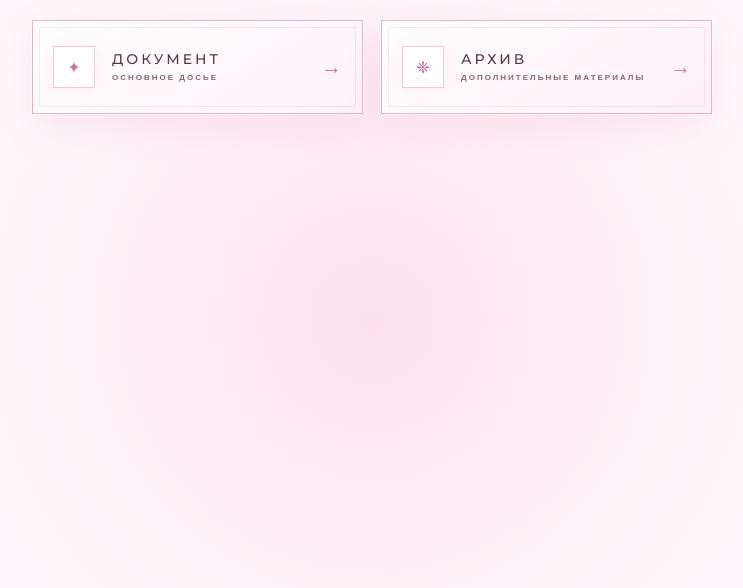
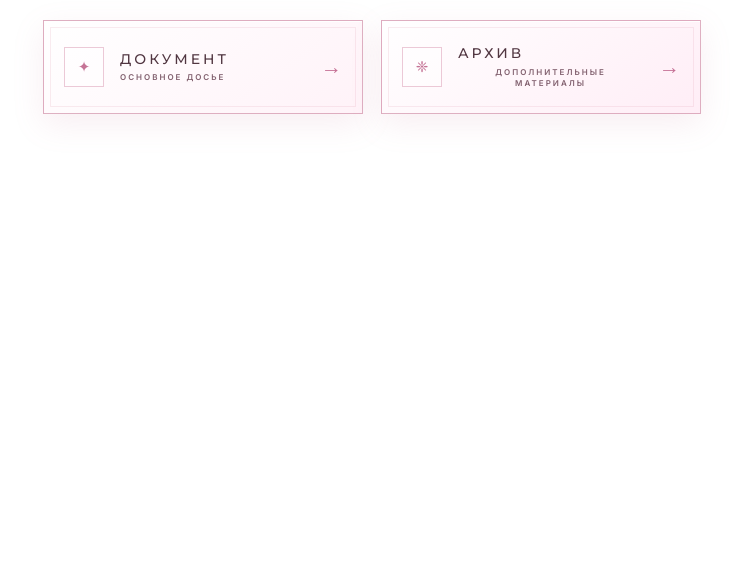
Before and after one commit to zedisl/9221b1, a plain HTML site: page index.html in a window 1280 px wide. Shown: the whole page, without its empty margins (268-1011 px from the left). Drawn offline with Linux system fonts and the light colour scheme.

Commit message:
Update style.css

```diff
--- a/css/style.css
+++ b/css/style.css
@@ -1,37 +1,31 @@
 @import url('https://fonts.googleapis.com/css2?family=Inter:wght@400;500;600&family=Montserrat:wght@400;500&display=swap');
 
-
-/* =========================================================
-   ОСНОВА
-========================================================= */
 
 * {
     box-sizing: border-box;
 }
 
+
 html,
 body {
     width: 100%;
-    min-height: 100%;
     margin: 0;
     padding: 0;
+
+    background: transparent;
 }
 
+
+/*
+    ВАЖНО:
+    Никакого фонового оформления страницы.
+    Google Sites сам отвечает за фон.
+*/
+
 body {
-
-    background:
-        radial-gradient(
-            circle at 50% 40%,
-            rgba(255, 218, 233, 0.8),
-            rgba(255, 246, 250, 0.95) 48%,
-            #fffafd 100%
-        );
+    overflow: hidden;
 
     font-family: "Inter", sans-serif;
-
-    color: #59404d;
-
-    overflow: hidden;
 }
 
 
@@ -41,84 +35,73 @@ body {
 
 .lily-navigation {
 
-    width: min(720px, 92vw);
+    width: 100%;
 
-    margin: 0 auto;
+    min-height: 130px;
 
     display: flex;
 
     justify-content: center;
-
-    align-items: stretch;
+    align-items: center;
 
     gap: 18px;
 
     padding: 20px;
+
 }
 
 
 /* =========================================================
-   КНОПКА
+   КНОПКИ
 ========================================================= */
 
 .lily-button {
 
     position: relative;
 
-    flex: 1;
-
-    min-width: 0;
-
-    min-height: 94px;
+    width: 320px;
+    height: 94px;
 
     display: flex;
-
     align-items: center;
-
-    text-align: left;
 
     padding: 18px 20px;
 
-    border: 1px solid rgba(198, 121, 151, 0.52);
+    border: 1px solid rgba(198, 121, 151, 0.58);
+
+    border-radius: 0;
 
     background:
         linear-gradient(
             145deg,
-            rgba(255, 255, 255, 0.99),
-            rgba(255, 241, 248, 0.97)
+            rgba(255,255,255,0.98),
+            rgba(255,242,248,0.98)
         );
 
-    color: #59404d;
+    color: #563b48;
 
     cursor: pointer;
 
     overflow: hidden;
 
     box-shadow:
-
-        0 12px 38px
-        rgba(204, 124, 155, 0.13),
+        0 10px 32px rgba(203, 121, 153, 0.13),
 
         0 0 0 1px
-        rgba(255,255,255,0.8),
+        rgba(255,255,255,0.7),
 
         inset 0 1px 0
         rgba(255,255,255,1);
 
     transition:
+        transform 0.45s cubic-bezier(.16,1,.3,1),
+        box-shadow 0.4s ease,
+        border-color 0.4s ease;
 
-        transform 0.5s
-        cubic-bezier(.16,1,.3,1),
-
-        box-shadow 0.45s ease,
-
-        border-color 0.45s ease;
 }
 
 
-/* =========================================================
-   ВНУТРЕННЯЯ РАМКА
-========================================================= */
+/* Внутренняя рамка */
 
 .lily-button::before {
 
@@ -129,15 +112,14 @@ body {
     inset: 6px;
 
     border: 1px solid
-        rgba(214, 137, 164, 0.17);
+        rgba(214,137,164,0.16);
 
     pointer-events: none;
+
 }
 
 
-/* =========================================================
-   СВЕТОВАЯ ПОЛОСА
-========================================================= */
+/* Световой проход */
 
 .lily-button::after {
 
@@ -146,11 +128,9 @@ body {
     position: absolute;
 
     top: -60%;
-
     left: -120%;
 
     width: 55%;
-
     height: 220%;
 
     transform: rotate(18deg);
@@ -164,11 +144,11 @@ body {
         );
 
     transition:
-
         left 0.9s
         cubic-bezier(.16,1,.3,1);
 
     pointer-events: none;
+
 }
 
 
@@ -180,27 +160,27 @@ body {
 
 
 /* =========================================================
-   HOVER
+   НАВЕДЕНИЕ
 ========================================================= */
 
 .lily-button:hover {
 
-    transform:
-        translateY(-4px);
+    transform: translateY(-4px);
 
     border-color:
-        rgba(199, 112, 147, 0.8);
+        rgba(199,112,147,0.82);
 
     box-shadow:
 
-        0 20px 55px
-        rgba(201, 113, 149, 0.22),
+        0 18px 48px
+        rgba(201,113,149,0.23),
 
-        0 0 40px
-        rgba(255, 208, 226, 0.7),
+        0 0 36px
+        rgba(255,208,226,0.62),
 
         inset 0 1px 0
         rgba(255,255,255,1);
+
 }
 
 
@@ -212,47 +192,38 @@ body {
 
     position: relative;
 
-    z-index: 3;
+    z-index: 2;
 
-    flex: 0 0 auto;
+    width: 40px;
+    height: 40px;
 
-    width: 42px;
-
-    height: 42px;
+    flex: 0 0 40px;
 
     display: flex;
 
+    justify-content: center;
     align-items: center;
 
-    justify-content: center;
+    margin-right: 16px;
 
-    margin-right: 17px;
+    border: 1px solid
+        rgba(207,122,155,0.4);
 
-    border:
-
-        1px solid
-        rgba(207, 122, 155, 0.38);
-
-    color: #c87598;
-
-    font-size: 16px;
+    color: #c57496;
 
     background:
-        rgba(255,255,255,0.38);
+        rgba(255,255,255,0.35);
 
-    box-shadow:
-
-        0 0 20px
-        rgba(225, 139, 171, 0.12);
+    font-size: 15px;
 
     transition:
-
-        transform 0.45s
+        transform 0.4s
         cubic-bezier(.16,1,.3,1),
 
-        background 0.4s ease,
+        box-shadow 0.4s ease,
 
-        box-shadow 0.4s ease;
+        background 0.4s ease;
+
 }
 
 
@@ -263,24 +234,24 @@ body {
         scale(1.08);
 
     background:
-        rgba(255, 235, 244, 0.8);
+        rgba(255,235,244,0.8);
 
     box-shadow:
+        0 0 22px
+        rgba(224,138,170,0.23);
 
-        0 0 25px
-        rgba(225, 139, 171, 0.25);
 }
 
 
 /* =========================================================
-   ТЕКСТОВЫЙ БЛОК
+   ТЕКСТ
 ========================================================= */
 
 .button-content {
 
     position: relative;
 
-    z-index: 3;
+    z-index: 2;
 
     display: flex;
 
@@ -288,15 +259,14 @@ body {
 
     justify-content: center;
 
-    min-width: 0;
+    align-items: flex-start;
 
     gap: 5px;
+
 }
 
 
-/* =========================================================
-   НАЗВАНИЕ
-========================================================= */
+/* Основное название */
 
 .button-title {
 
@@ -312,17 +282,18 @@ body {
 
     line-height: 1.2;
 
-    color: #523845;
+    color: #513641;
 
-    white-space: nowrap;
 }
 
 
-/* =========================================================
-   ПОДЗАГОЛОВОК
-========================================================= */
+/* Вторичный текст */
 
 .button-subtitle {
+
+    font-family:
+        "Inter",
+        sans-serif;
 
     font-size: 8px;
 
@@ -332,9 +303,8 @@ body {
 
     line-height: 1.4;
 
-    color: #866472;
+    color: #82616f;
 
-    white-space: nowrap;
 }
 
 
@@ -346,38 +316,37 @@ body {
 
     position: relative;
 
-    z-index: 3;
-
-    flex: 0 0 auto;
+    z-index: 2;
 
     margin-left: auto;
 
-    padding-left: 15px;
+    padding-left: 16px;
 
     font-size: 21px;
 
-    color: #c97398;
+    color: #c57095;
 
     transition:
-
-        transform 0.45s
+        transform 0.4s
         cubic-bezier(.16,1,.3,1),
 
-        color 0.35s ease;
+        color 0.3s ease;
+
 }
 
 
 .lily-button:hover .button-arrow {
 
     transform:
-        translateX(7px);
+        translateX(6px);
 
-    color: #b95e87;
+    color: #b55b85;
+
 }
 
 
 /* =========================================================
-   АРХИВ — НЕМНОГО ДРУГОЙ АКЦЕНТ
+   АРХИВ
 ========================================================= */
 
 .archive-button {
@@ -385,32 +354,10 @@ body {
     background:
         linear-gradient(
             145deg,
-            rgba(255,255,255,0.99),
-            rgba(255,238,246,0.98)
+            rgba(255,255,255,0.98),
+            rgba(255,237,246,0.98)
         );
 
-}
-
-
-.archive-button .button-icon {
-
-    color: #bd6389;
-
-}
-
-
-.archive-button:hover {
-
-    box-shadow:
-
-        0 20px 58px
-        rgba(194, 99, 139, 0.25),
-
-        0 0 45px
-        rgba(255, 199, 221, 0.72),
-
-        inset 0 1px 0
-        rgba(255,255,255,1);
 }
 
 
@@ -421,7 +368,6 @@ body {
 .lily-button:active {
 
     transform:
-
         translateY(-1px)
         scale(0.985);
 
@@ -429,36 +375,43 @@ body {
 
 
 /* =========================================================
-   МОБИЛЬНАЯ ВЕРСИЯ
+   МОБИЛЬНЫЕ
 ========================================================= */
 
-@media (max-width: 650px) {
+@media (max-width: 720px) {
 
     .lily-navigation {
 
-        width: min(380px, 94vw);
-
         flex-direction: column;
 
-        gap: 13px;
+        min-height: 220px;
+
+        gap: 12px;
 
         padding: 15px;
+
     }
 
 
     .lily-button {
 
-        min-height: 84px;
+        width: min(340px, 92vw);
 
-        padding: 16px;
+        height: 82px;
+
     }
 
+}
+
+
+@media (max-width: 400px) {
 
     .button-title {
 
         font-size: 12px;
 
-        letter-spacing: 2.5px;
+        letter-spacing: 2.4px;
+
     }
 
 
@@ -466,17 +419,20 @@ body {
 
         font-size: 7px;
 
-        letter-spacing: 1.6px;
+        letter-spacing: 1.5px;
+
     }
 
 
     .button-icon {
 
-        width: 38px;
+        width: 36px;
+        height: 36px;
 
-        height: 38px;
+        flex-basis: 36px;
 
-        margin-right: 14px;
+        margin-right: 13px;
+
     }
 
 }
```
